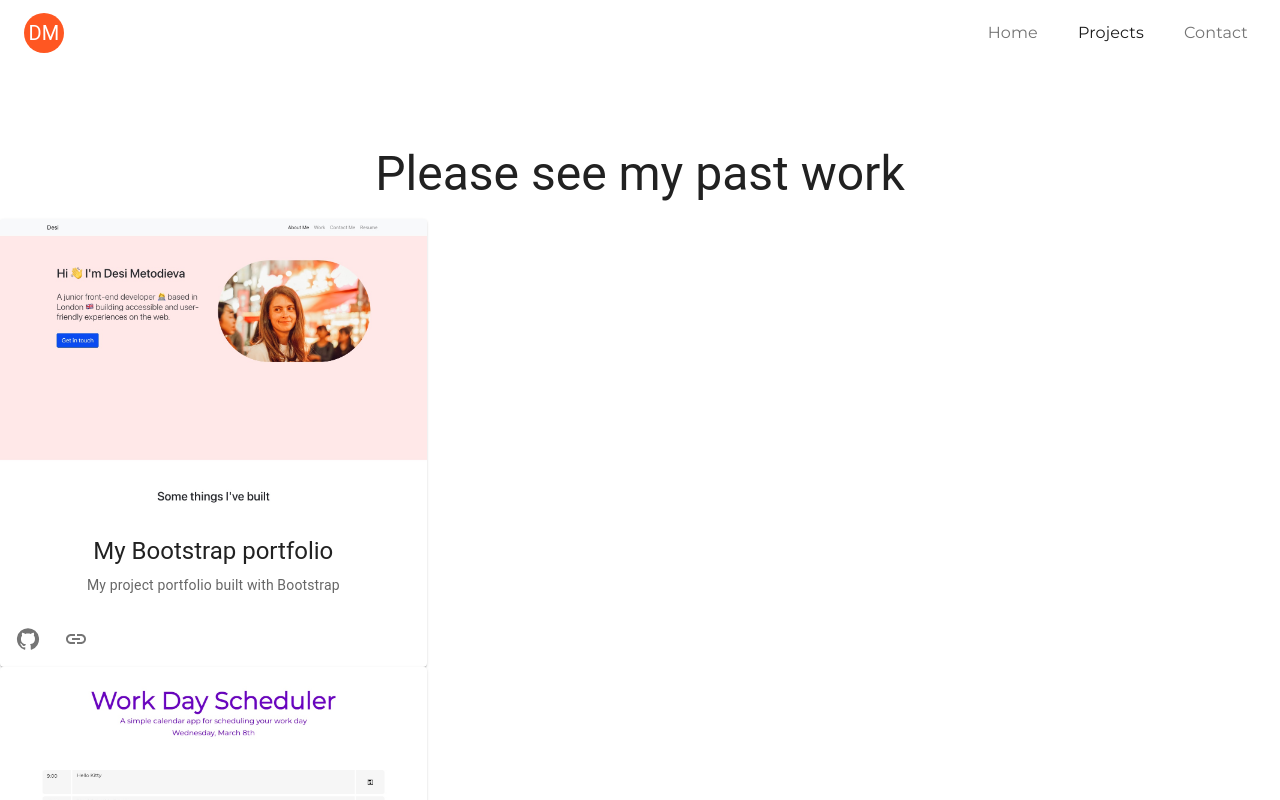
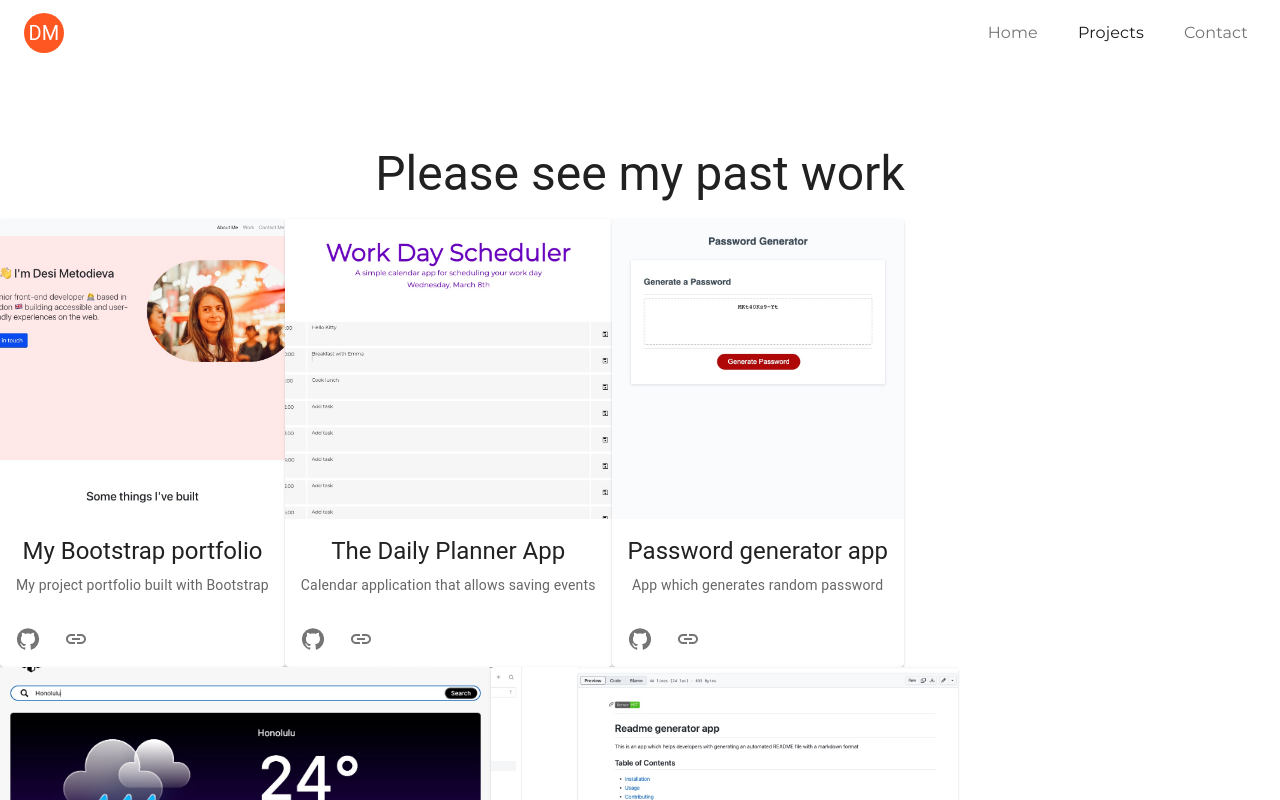
Before and after one commit to DesislavaMetodieva/my-react-portfolio, a React (Create React App) app: page /projects in a window 1280 px wide. Shown: the top 800 px of the page. Built offline with nearby package versions, Linux system fonts and the light colour scheme.

Commit message:
Added new layout for Cards

```diff
--- /dev/null
+++ b/src/components/pages/Project.css
@@ -0,0 +1,4 @@
+.grid-container {
+    display: flex;
+    flex-wrap: wrap;
+}
--- a/src/components/pages/ProjectPage.js
+++ b/src/components/pages/ProjectPage.js
@@ -29,9 +29,9 @@ export default function ProjectPage({ description, imageUrl, title, repoLink, ap
   return (
 
 
-    <Grid container /*rowSpacing={10} columnSpacing={3} sx={{ marginLeft: '80px'}} */>
+  // <Grid container sx={{ flexWrap: 'wrap', display: 'flex' , width: '100%'}} >
 
-      <Grid item xs={6} sm={6} md={4} lg={4} >
+  //   <Grid item xs={6} sm={6} md={6} lg={6} >
 
     <Card >
 
@@ -62,8 +62,9 @@ export default function ProjectPage({ description, imageUrl, title, repoLink, ap
       </CardActions>
 
      </Card>
-    </Grid>
-   </Grid>
+
+  //   </Grid>
+  //  </Grid>
 
 
   );
--- a/src/components/pages/Projects.js
+++ b/src/components/pages/Projects.js
@@ -4,6 +4,8 @@ import ProjectPage from "./ProjectPage";
 import Grid from '@mui/material/Grid';
 import Box from '@mui/material/Box';
 import Typography from '@mui/material/Typography';
+import './Project.css';
+
 
 const Projects = () => {
 
@@ -14,6 +16,7 @@ const Projects = () => {
        <Typography variant="h3" mt={10} md={10} gutterBottom>
        Please see my past work
     </Typography>
+    <div className='grid-container'>
       {projects.map((project) => (
 
         <ProjectPage
@@ -26,7 +29,7 @@ const Projects = () => {
         />
 
       ))}
-
+    </div>
     </Box>
   );
 };
```
